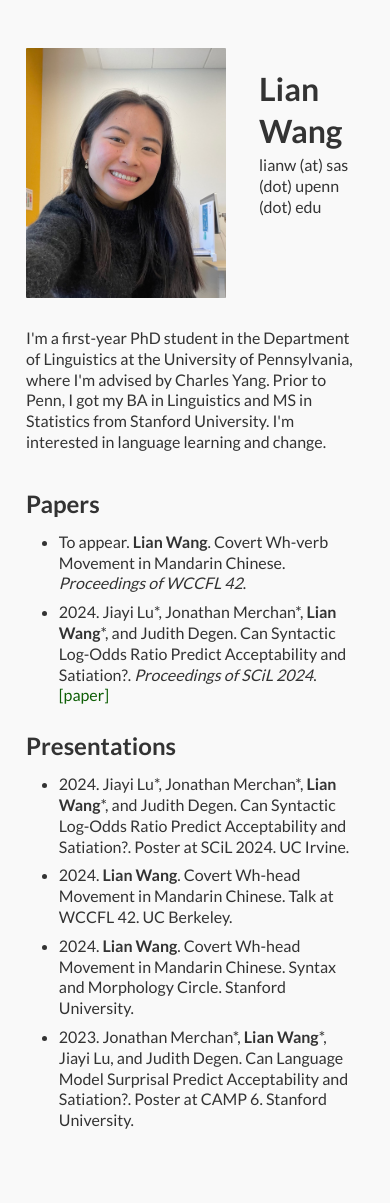
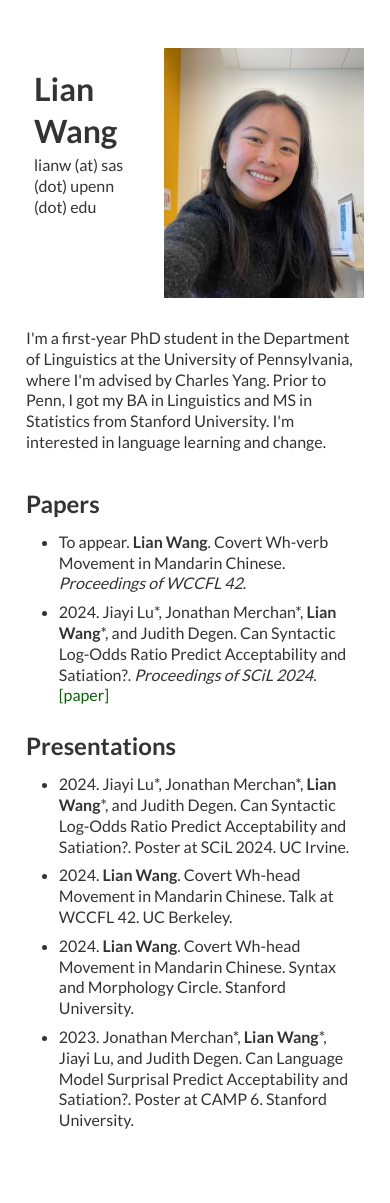
Before and after one commit to liankwang/liankwang.github.io, a Jekyll site: the page built from index.html, in a window 390 px wide. Built offline with Jekyll 4.4.1, drawn with Linux system fonts in a browser that asks for light colours.

Commit message:
Check mobile spacing

```diff
--- a/assets/css/default.css
+++ b/assets/css/default.css
@@ -5,7 +5,7 @@
     margin: 0;
     padding: 0;
     /* padding: 0 20px 20px 20px; */
-    background-color: #f9f9f9;
+    background-color: #fff;
     color: #333;
     line-height: 1.3;
     font-size: 16px;
--- a/assets/css/homepage.css
+++ b/assets/css/homepage.css
@@ -7,6 +7,21 @@
     display: flex;
     gap: 25px;
     margin-bottom: 30px;
+  }
+
+  @media (max-width: 600px) {
+    .profile {
+      max-width: 100%;
+      align-items: flex-start;
+      text-align: left;
+    }
+    .profile img {
+      width: 150px;
+      height: auto;
+    }
+    .profile-text {
+    order: -1;
+    }
   }
   .profile-text {
     margin: 8px;
@@ -18,6 +33,7 @@
   }
   .profile img {
     width: 200px;
+    max-width: 100%;
     height: auto;
     border-radius: 1px;
   }
```
